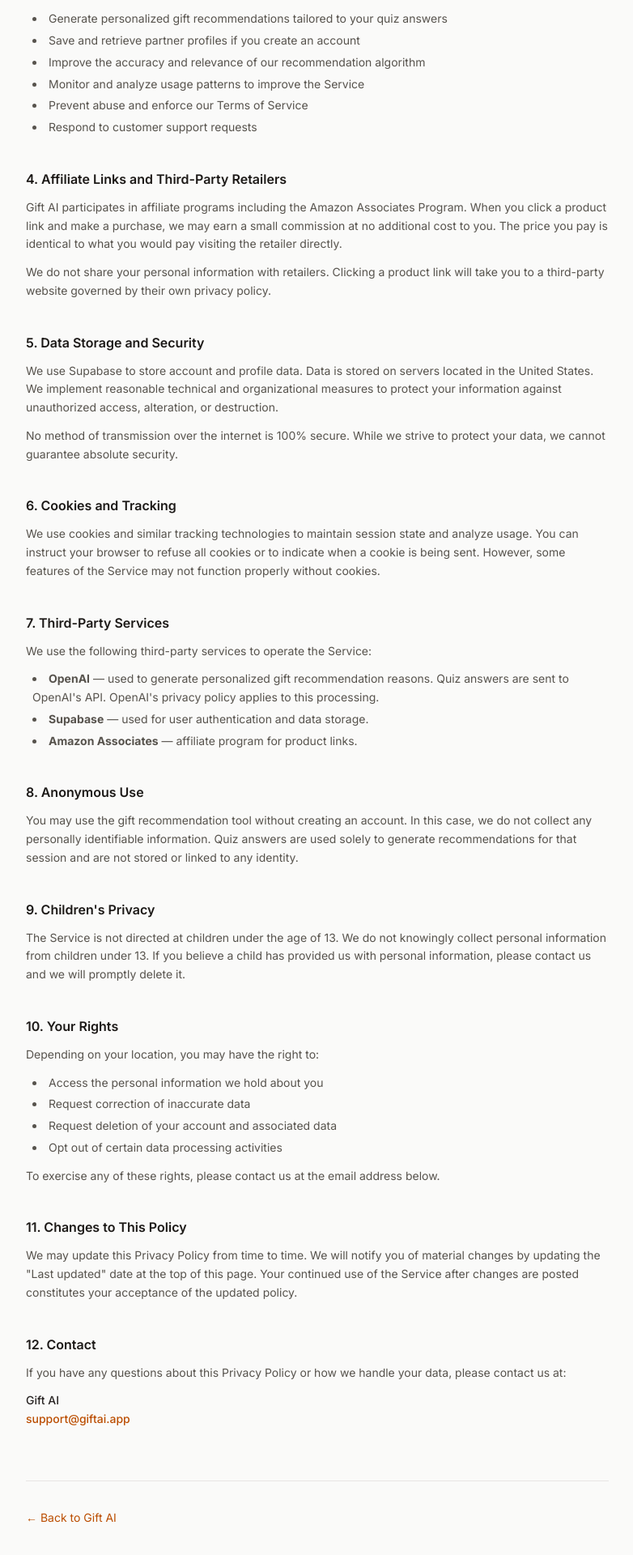
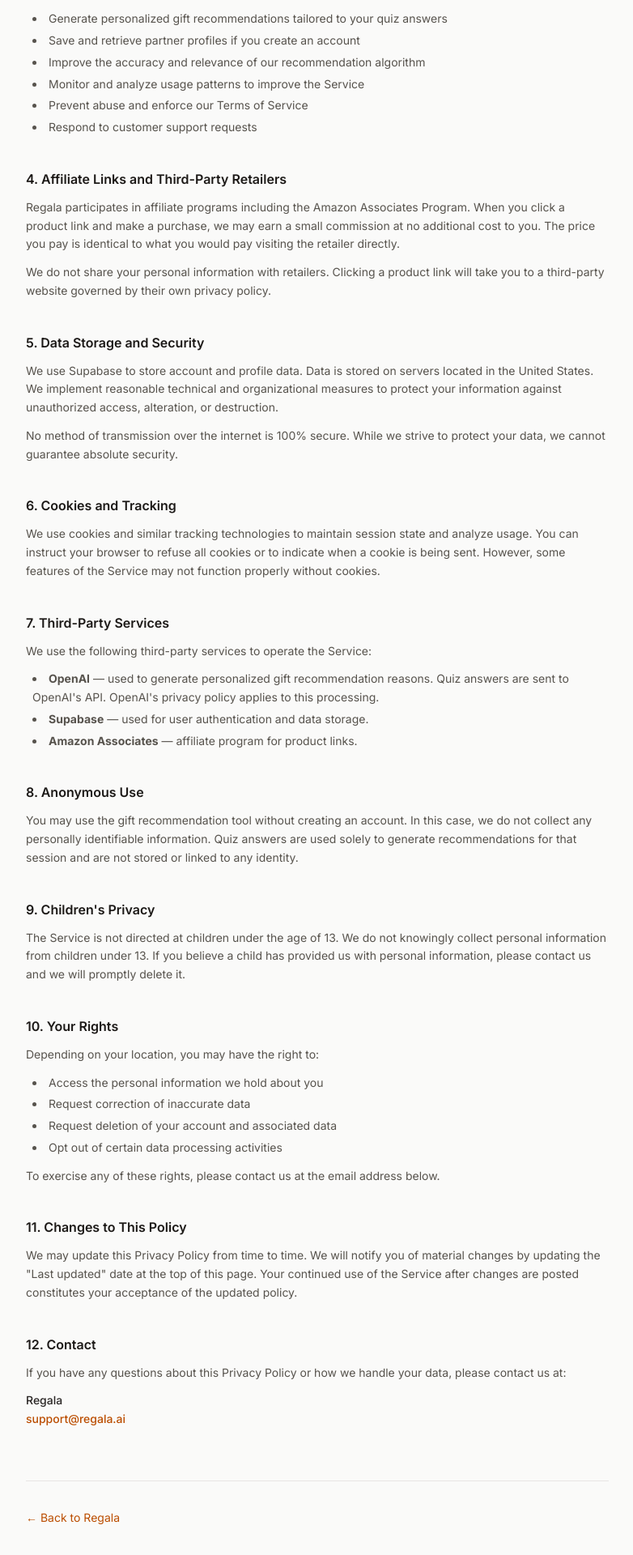
Before and after one commit to CAMGREEN637/gift-ai-frontend, a Next.js app: page /privacy in a window 1280 px wide. Shown: the part 826-2746 px from the top of the page at 81% size, without its empty margins (248-1030 px from the left). Built offline with nearby package versions, Linux system fonts and the light colour scheme; no server answers.

Commit message:
rebrand to Regala

```diff
--- a/app/layout.tsx
+++ b/app/layout.tsx
@@ -9,8 +9,8 @@ import { Toaster } from "sonner";
 const inter = Inter({ subsets: ["latin"] });
 
 export const metadata: Metadata = {
-  title: "Gift AI - Find Perfect Gifts",
-  description: "AI-powered gift recommendations personalized for your loved ones",
+  title: "Regala — The AI Gift Advisor",
+  description: "Answer a few questions about her and get curated gift recommendations with explanations of why each one works.",
 };
 
 export default function RootLayout({
--- a/app/not-found.tsx
+++ b/app/not-found.tsx
@@ -18,7 +18,7 @@ export default function NotFound() {
           href="/"
           className="px-6 py-3 bg-stone-900 text-white rounded-2xl font-semibold text-sm hover:bg-stone-800 transition-all inline-block"
         >
-          Back to Gift AI
+          Back to Regala
         </Link>
       </div>
     </div>
--- a/app/page.tsx
+++ b/app/page.tsx
@@ -252,8 +252,13 @@ function Nav({
     <>
       <nav className="border-b border-stone-100 bg-white/90 backdrop-blur-sm sticky top-0 z-50">
         <div className="max-w-5xl mx-auto px-6 h-14 flex items-center justify-between">
-          <button onClick={onLogoClick} className="font-serif text-xl text-stone-900 hover:text-amber-700 transition-colors">
-            Gift AI
+          <button onClick={onLogoClick} className="flex items-center gap-2">
+            <span className="font-serif text-xl text-stone-900 hover:text-amber-700 transition-colors">
+              Regala
+            </span>
+            <span className="text-stone-400 text-xs font-medium hidden sm:inline">
+              gift advisor
+            </span>
           </button>
           <div className="flex items-center gap-2">
             {view === "landing" && (
@@ -299,9 +304,9 @@ function Footer() {
         <div className="grid grid-cols-1 sm:grid-cols-3 gap-8 pb-10 border-b border-stone-700">
           {/* Brand */}
           <div>
-            <p className="font-serif text-white text-lg mb-3">Gift AI</p>
+            <p className="font-serif text-white text-lg mb-3">Regala</p>
             <p className="text-sm leading-relaxed text-stone-500">
-              The gift advisor built for men who want to get it right. Context-aware recommendations that explain why each gift works.
+              The AI gift advisor built for men who want to get it right. Context-aware recommendations that explain why each gift works.
             </p>
           </div>
 
@@ -329,8 +334,8 @@ function Footer() {
         </div>
 
         <div className="pt-6 flex flex-col sm:flex-row items-center justify-between gap-3 text-xs text-stone-600">
-          <p>© {new Date().getFullYear()} Gift AI. All rights reserved.</p>
-          <p>Free to use · No sign-up required · Real products, real links</p>
+          <p>© {new Date().getFullYear()} Regala. All rights reserved.</p>
+          <p>AI-powered gift advisor · Free to use · Real products, real links</p>
         </div>
       </div>
     </footer>
@@ -384,7 +389,7 @@ function LandingPage({ onStart }: { onStart: () => void }) {
       <section className="max-w-5xl mx-auto px-6 pt-20 pb-16 text-center">
         <div className="fade-up-1 inline-flex items-center gap-2 bg-amber-50 border border-amber-200 text-amber-700 text-xs font-semibold uppercase tracking-widest px-4 py-1.5 rounded-full mb-8">
           <span className="w-1.5 h-1.5 rounded-full bg-amber-500 inline-block"></span>
-          Free · No sign-up required
+          AI-powered gift advisor · Free
         </div>
 
         <h1 className="font-serif text-5xl sm:text-6xl text-stone-900 mb-5 tracking-tight leading-tight fade-up-2">
@@ -452,7 +457,7 @@ function LandingPage({ onStart }: { onStart: () => void }) {
 
             {/* After */}
             <div className="bg-amber-50 border border-amber-200 rounded-2xl p-6">
-              <p className="text-xs font-semibold uppercase tracking-widest text-amber-600 mb-4">Gift AI</p>
+              <p className="text-xs font-semibold uppercase tracking-widest text-amber-600 mb-4">Regala</p>
               <div className="bg-white border border-amber-100 rounded-xl p-4 mb-3">
                 <p className="text-sm font-semibold text-stone-800 mb-2">Faux Fur Throw Blanket</p>
                 <div className="bg-amber-50 rounded-lg px-3 py-2">
@@ -628,7 +633,7 @@ function LandingPage({ onStart }: { onStart: () => void }) {
           <div className="space-y-4">
             {[
               {
-                q: "How does Gift AI find the right gift?",
+                q: "How does Regala find the right gift?",
                 a: "We use a combination of your answers about her interests, personality, and the relationship context — the occasion, your stage, timing, and budget — to match and rank real products. Then an AI layer explains why each one fits her specifically.",
               },
               {
--- a/app/partners/page.tsx
+++ b/app/partners/page.tsx
@@ -408,8 +408,13 @@ export default function PartnersPage() {
   const nav = (
     <nav className="border-b border-stone-100 bg-white/90 backdrop-blur-sm sticky top-0 z-50">
       <div className="max-w-5xl mx-auto px-6 h-14 flex items-center justify-between">
-        <Link href="/" className="font-serif text-xl text-stone-900 hover:text-amber-700 transition-colors">
-          Gift AI
+        <Link href="/" className="flex items-center gap-2">
+          <span className="font-serif text-xl text-stone-900 hover:text-amber-700 transition-colors">
+            Regala
+          </span>
+          <span className="text-stone-400 text-xs font-medium hidden sm:inline">
+            gift advisor
+          </span>
         </Link>
         <div className="flex items-center gap-2">
           <Link href="/" className="px-4 py-1.5 text-sm font-medium text-stone-600 hover:text-stone-900 hover:bg-stone-100 rounded-xl transition-all">
@@ -452,7 +457,7 @@ export default function PartnersPage() {
           <h1 className="font-serif text-3xl text-stone-900 mb-3 tracking-tight">Sign in to view your account</h1>
           <p className="text-stone-500 mb-8 text-sm">Your saved recipients and gift history live here.</p>
           <Link href="/" className="px-6 py-3 bg-stone-900 text-white rounded-2xl font-semibold text-sm hover:bg-stone-800 transition-all">
-            Back to Gift AI
+            Back to Regala
           </Link>
         </div>
       </main>
@@ -535,7 +540,7 @@ export default function PartnersPage() {
       {/* Footer */}
       <footer className="bg-stone-900 text-stone-500 mt-20">
         <div className="max-w-5xl mx-auto px-6 py-8 flex flex-col sm:flex-row items-center justify-between gap-3 text-xs">
-          <p>© {new Date().getFullYear()} Gift AI. All rights reserved.</p>
+          <p>© {new Date().getFullYear()} Regala. All rights reserved.</p>
           <div className="flex gap-4">
             <Link href="/privacy" className="hover:text-white transition-colors">Privacy Policy</Link>
             <Link href="/terms" className="hover:text-white transition-colors">Terms of Service</Link>
--- a/app/privacy/page.tsx
+++ b/app/privacy/page.tsx
@@ -11,7 +11,7 @@ export default function PrivacyPolicy() {
       <nav className="border-b border-stone-100 bg-white/90 backdrop-blur-sm sticky top-0 z-50">
         <div className="max-w-4xl mx-auto px-6 h-14 flex items-center">
           <a href="/" className="font-serif text-xl text-stone-900 hover:text-amber-700 transition-colors">
-            Gift AI
+            Regala
           </a>
         </div>
       </nav>
@@ -25,7 +25,7 @@ export default function PrivacyPolicy() {
           <section>
             <h2 className="font-semibold text-stone-900 text-base mb-3">1. Overview</h2>
             <p>
-              Gift AI ("we," "us," or "our") is committed to protecting your privacy. This Privacy Policy explains how we collect, use, and safeguard information when you use our gift recommendation service at this website (the "Service"). By using the Service, you agree to the collection and use of information in accordance with this policy.
+              Regala ("we," "us," or "our") is committed to protecting your privacy. This Privacy Policy explains how we collect, use, and safeguard information when you use our gift recommendation service at this website (the "Service"). By using the Service, you agree to the collection and use of information in accordance with this policy.
             </p>
           </section>
 
@@ -65,7 +65,7 @@ export default function PrivacyPolicy() {
           <section>
             <h2 className="font-semibold text-stone-900 text-base mb-3">4. Affiliate Links and Third-Party Retailers</h2>
             <p>
-              Gift AI participates in affiliate programs including the Amazon Associates Program. When you click a product link and make a purchase, we may earn a small commission at no additional cost to you. The price you pay is identical to what you would pay visiting the retailer directly.
+              Regala participates in affiliate programs including the Amazon Associates Program. When you click a product link and make a purchase, we may earn a small commission at no additional cost to you. The price you pay is identical to what you would pay visiting the retailer directly.
             </p>
             <p className="mt-3">
               We do not share your personal information with retailers. Clicking a product link will take you to a third-party website governed by their own privacy policy.
@@ -140,22 +140,22 @@ export default function PrivacyPolicy() {
               If you have any questions about this Privacy Policy or how we handle your data, please contact us at:
             </p>
             <p className="mt-3 font-medium text-stone-800">
-              Gift AI<br />
-              <a href="mailto:support@giftai.app" className="text-amber-700 hover:underline">support@giftai.app</a>
+              Regala<br />
+              <a href="mailto:support@regala.ai" className="text-amber-700 hover:underline">support@regala.ai</a>
             </p>
           </section>
 
         </div>
 
         <div className="mt-16 pt-8 border-t border-stone-200">
-          <a href="/" className="text-sm text-amber-700 hover:underline">← Back to Gift AI</a>
+          <a href="/" className="text-sm text-amber-700 hover:underline">← Back to Regala</a>
         </div>
       </div>
 
       {/* Footer */}
       <footer className="bg-stone-900 text-stone-500 mt-12">
         <div className="max-w-5xl mx-auto px-6 py-8 flex flex-col sm:flex-row items-center justify-between gap-3 text-xs">
-          <p>© {new Date().getFullYear()} Gift AI. All rights reserved.</p>
+          <p>© {new Date().getFullYear()} Regala. All rights reserved.</p>
           <div className="flex gap-4">
             <a href="/privacy" className="hover:text-white transition-colors">Privacy Policy</a>
             <a href="/terms" className="hover:text-white transition-colors">Terms of Service</a>
--- a/app/signup/page.tsx
+++ b/app/signup/page.tsx
@@ -74,7 +74,7 @@ export default function SignupPage() {
         {/* Header */}
         <div>
           <h2 className="mt-6 text-center text-4xl font-extrabold text-gray-900">
-            🎁 Gift AI
+            🎁 Regala
           </h2>
           <p className="mt-2 text-center text-sm text-gray-600">
             Create your account
--- a/app/terms/page.tsx
+++ b/app/terms/page.tsx
@@ -11,7 +11,7 @@ export default function TermsOfService() {
       <nav className="border-b border-stone-100 bg-white/90 backdrop-blur-sm sticky top-0 z-50">
         <div className="max-w-4xl mx-auto px-6 h-14 flex items-center">
           <a href="/" className="font-serif text-xl text-stone-900 hover:text-amber-700 transition-colors">
-            Gift AI
+            Regala
           </a>
         </div>
       </nav>
@@ -25,14 +25,14 @@ export default function TermsOfService() {
           <section>
             <h2 className="font-semibold text-stone-900 text-base mb-3">1. Acceptance of Terms</h2>
             <p>
-              By accessing or using Gift AI (the "Service"), you agree to be bound by these Terms of Service ("Terms"). If you do not agree to these Terms, please do not use the Service. These Terms apply to all visitors, users, and others who access the Service.
+              By accessing or using Regala (the "Service"), you agree to be bound by these Terms of Service ("Terms"). If you do not agree to these Terms, please do not use the Service. These Terms apply to all visitors, users, and others who access the Service.
             </p>
           </section>
 
           <section>
             <h2 className="font-semibold text-stone-900 text-base mb-3">2. Description of Service</h2>
             <p>
-              Gift AI is a free gift recommendation tool that uses artificial intelligence to suggest products based on information you provide about a gift recipient. The Service is provided for personal, non-commercial use. We earn affiliate commissions when users purchase products through links on the Service.
+              Regala is a free gift recommendation tool that uses artificial intelligence to suggest products based on information you provide about a gift recipient. The Service is provided for personal, non-commercial use. We earn affiliate commissions when users purchase products through links on the Service.
             </p>
           </section>
 
@@ -59,7 +59,7 @@ export default function TermsOfService() {
           <section>
             <h2 className="font-semibold text-stone-900 text-base mb-3">5. Affiliate Disclosure</h2>
             <p>
-              Gift AI participates in affiliate programs including the Amazon Associates Program. We earn a commission when you click a product link and make a purchase. This commission comes at no additional cost to you — the price you pay is the same as if you visited the retailer directly. Our recommendations are based on relevance and quality, not commission rates.
+              Regala participates in affiliate programs including the Amazon Associates Program. We earn a commission when you click a product link and make a purchase. This commission comes at no additional cost to you — the price you pay is the same as if you visited the retailer directly. Our recommendations are based on relevance and quality, not commission rates.
             </p>
           </section>
 
@@ -76,7 +76,7 @@ export default function TermsOfService() {
           <section>
             <h2 className="font-semibold text-stone-900 text-base mb-3">7. Limitation of Liability</h2>
             <p>
-              TO THE MAXIMUM EXTENT PERMITTED BY LAW, GIFT AI AND ITS OPERATORS SHALL NOT BE LIABLE FOR ANY INDIRECT, INCIDENTAL, SPECIAL, CONSEQUENTIAL, OR PUNITIVE DAMAGES ARISING FROM YOUR USE OF THE SERVICE, INCLUDING BUT NOT LIMITED TO LOSS OF DATA, LOSS OF PROFITS, OR ANY DISSATISFACTION WITH PURCHASED PRODUCTS.
+              TO THE MAXIMUM EXTENT PERMITTED BY LAW, REGALA AND ITS OPERATORS SHALL NOT BE LIABLE FOR ANY INDIRECT, INCIDENTAL, SPECIAL, CONSEQUENTIAL, OR PUNITIVE DAMAGES ARISING FROM YOUR USE OF THE SERVICE, INCLUDING BUT NOT LIMITED TO LOSS OF DATA, LOSS OF PROFITS, OR ANY DISSATISFACTION WITH PURCHASED PRODUCTS.
             </p>
             <p className="mt-3">
               We are not responsible for the quality, safety, legality, or availability of products purchased through third-party retailers. Any disputes regarding products should be directed to the retailer from whom the product was purchased.
@@ -93,7 +93,7 @@ export default function TermsOfService() {
           <section>
             <h2 className="font-semibold text-stone-900 text-base mb-3">9. Intellectual Property</h2>
             <p>
-              The Service and its original content, features, and functionality are owned by Gift AI and are protected by applicable intellectual property laws. You may not copy, modify, distribute, or create derivative works based on the Service without our express written permission.
+              The Service and its original content, features, and functionality are owned by Regala and are protected by applicable intellectual property laws. You may not copy, modify, distribute, or create derivative works based on the Service without our express written permission.
             </p>
             <p className="mt-3">
               Product names, images, and descriptions displayed through the Service are the property of their respective owners and are used for informational purposes under applicable fair use principles.
@@ -143,22 +143,22 @@ export default function TermsOfService() {
               If you have any questions about these Terms, please contact us at:
             </p>
             <p className="mt-3 font-medium text-stone-800">
-              Gift AI<br />
-              <a href="mailto:support@giftai.app" className="text-amber-700 hover:underline">support@giftai.app</a>
+              Regala<br />
+              <a href="mailto:support@regala.ai" className="text-amber-700 hover:underline">support@regala.ai</a>
             </p>
           </section>
 
         </div>
 
         <div className="mt-16 pt-8 border-t border-stone-200">
-          <a href="/" className="text-sm text-amber-700 hover:underline">← Back to Gift AI</a>
+          <a href="/" className="text-sm text-amber-700 hover:underline">← Back to Regala</a>
         </div>
       </div>
 
       {/* Footer */}
       <footer className="bg-stone-900 text-stone-500 mt-12">
         <div className="max-w-5xl mx-auto px-6 py-8 flex flex-col sm:flex-row items-center justify-between gap-3 text-xs">
-          <p>© {new Date().getFullYear()} Gift AI. All rights reserved.</p>
+          <p>© {new Date().getFullYear()} Regala. All rights reserved.</p>
           <div className="flex gap-4">
             <a href="/privacy" className="hover:text-white transition-colors">Privacy Policy</a>
             <a href="/terms" className="hover:text-white transition-colors">Terms of Service</a>
```
